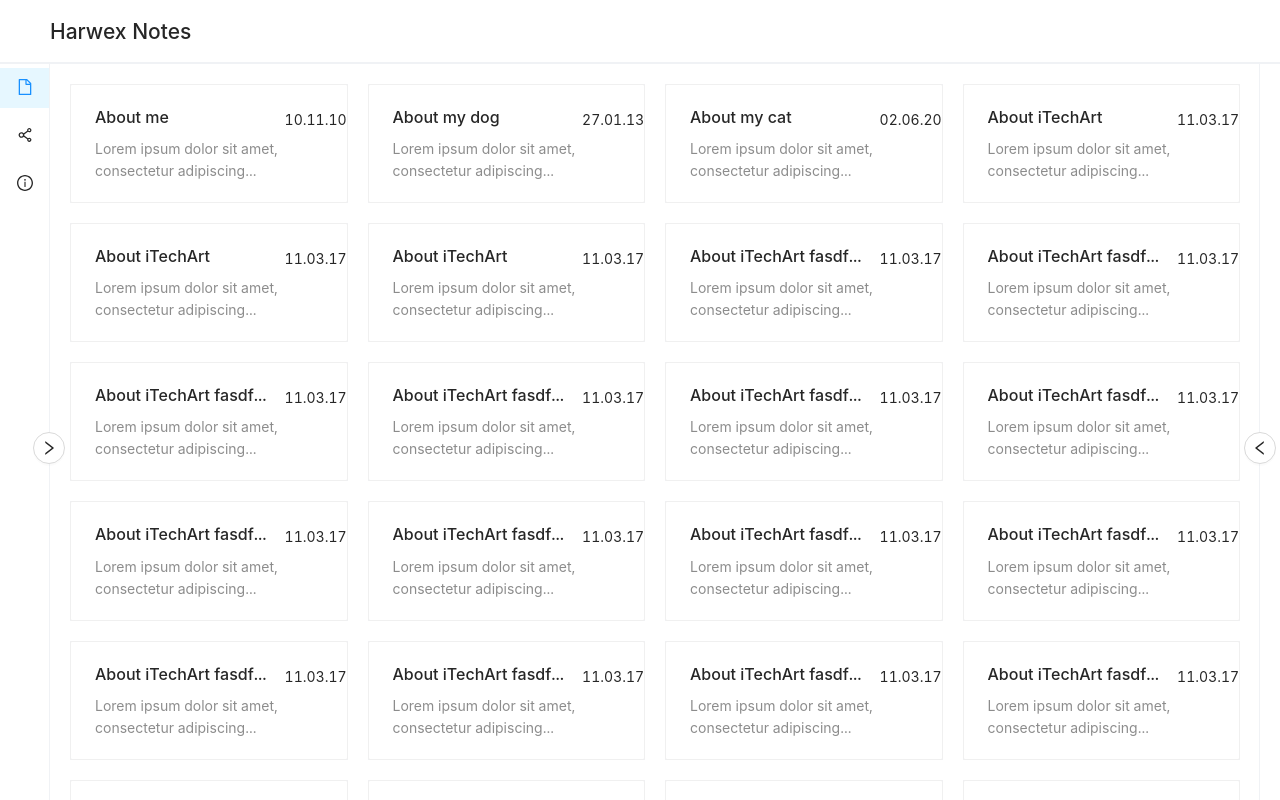
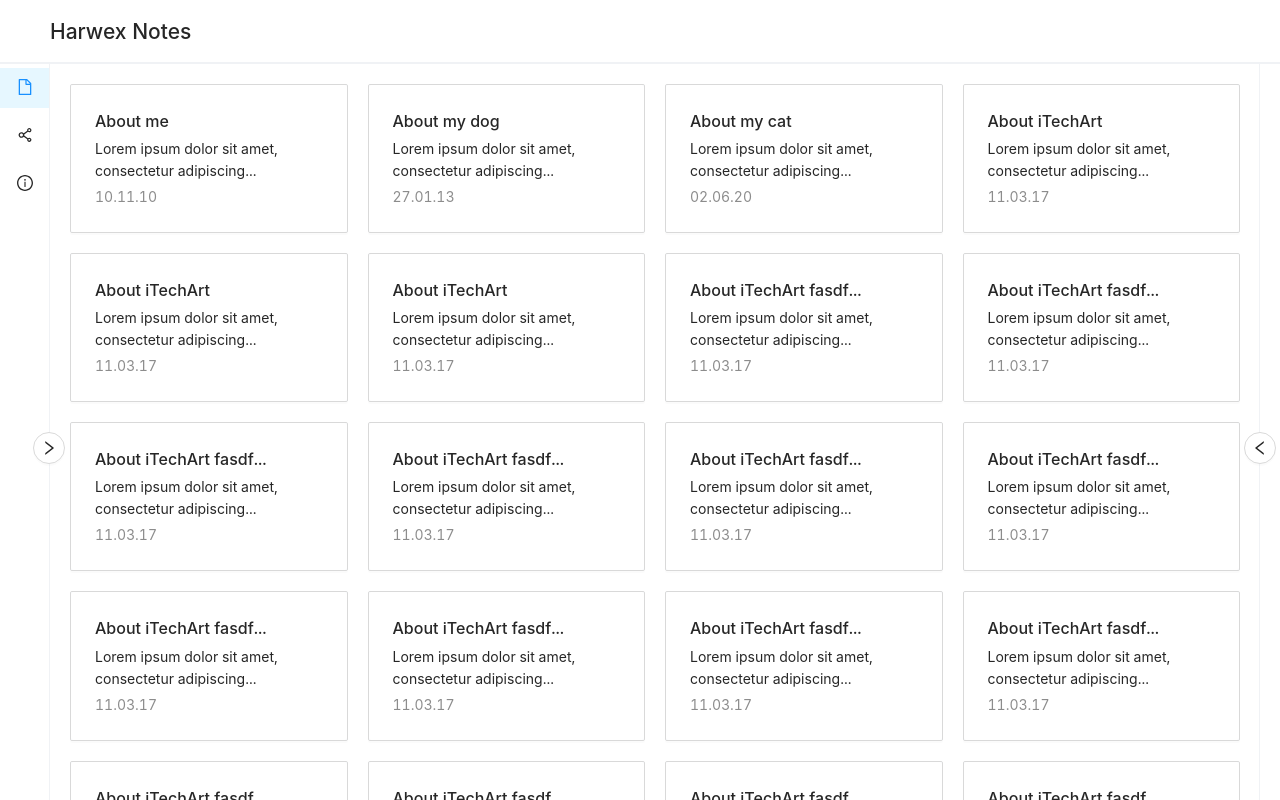
Before and after one commit to Harwex213/TechArt_Labs, a React (Create React App) app in the folder harwex-notes/: page /about in a window 1280 px wide. Shown: the top 800 px of the page. Built offline with nearby package versions, Linux system fonts and the light colour scheme.

Commit message:
feat(react-task1): note choose

```diff
--- a/harwex-notes/src/App.css
+++ b/harwex-notes/src/app/App.css
@@ -1,3 +1,7 @@
+.app {
+    background: #fff;
+}
+
 .app__header {
     position: fixed;
     z-index: 1;
--- a/harwex-notes/src/App.js
+++ b/harwex-notes/src/app/App.js
@@ -1,12 +1,12 @@
 import React, { useState } from "react";
 import { Layout } from "antd";
 
-import Navbar from "./components/Navbar/Navbar";
+import Navbar from "../components/Navbar/Navbar";
+import ExpandButton from "../components/ExpandButton/ExpandButton";
 
-import MyNotesPage from "./pages/myNotes/myNotesPage";
+import MyNotesPage from "../pages/myNotes/myNotesPage";
 
 import "./App.css";
-import ExpandButton from "./components/ExpandButton/ExpandButton";
 
 const { Header, Sider } = Layout;
 
--- a/harwex-notes/src/components/ExpandButton/ExpandButton.jsx
+++ b/harwex-notes/src/components/ExpandButton/ExpandButton.jsx
@@ -5,8 +5,6 @@ import { Button } from "antd";
 import { LeftOutlined, RightOutlined } from "@ant-design/icons";
 
 function ExpandButton(props) {
-    console.log(props.toLeft);
-    console.log(props.toRight);
     const left = props.toLeft ? "-16px" : "auto";
     const right = props.toRight ? "-16px" : "auto";
 
--- a/harwex-notes/src/components/Note/Note.jsx
+++ b/harwex-notes/src/components/Note/Note.jsx
@@ -1,29 +1,39 @@
 import React from "react";
 import PropTypes from "prop-types";
 
-import { Card, Layout, Row, Col } from "antd";
+import { Card, Layout, Row, Col, Button } from "antd";
 
 import DateFormat from "../../utils/DateFormat";
 
 function Note(props) {
     return (
-        <Layout className={props.className}>
-            <Card>
+        <Layout>
+            <Card style={props.cardStyle}>
                 <>
                     <Row>
-                        <Col sm={{ span: 20 }} xs={{ span: 19 }}>
-                            <Card.Meta
-                                title={
-                                    props.title.length < 20
-                                        ? props.title
-                                        : props.title.substring(0, 20).concat("...")
-                                }
-                                description={props.description.substring(0, 50).concat("...")}
-                            />
+                        <Col
+                            style={{
+                                marginBottom: "4px",
+                                color: "rgba(0, 0, 0, 0.85)",
+                                fontWeight: "500",
+                                fontSize: "16px",
+                            }}
+                        >
+                            {props.title.length < 20
+                                ? props.title
+                                : props.title.substring(0, 20).concat("...")}
                         </Col>
-                        <Col sm={{ span: 4 }} xs={{ span: 5 }}>
-                            {DateFormat(props.dateCreation)}
-                        </Col>
+                    </Row>
+                    <Row>
+                        <Col>{props.description.substring(0, 50).concat("...")}</Col>
+                    </Row>
+                    <Row
+                        style={{
+                            marginTop: "4px",
+                            color: "rgba(0, 0, 0, 0.45)",
+                        }}
+                    >
+                        {DateFormat(props.dateCreation)}
                     </Row>
                 </>
             </Card>
@@ -32,7 +42,7 @@ function Note(props) {
 }
 
 Note.propTypes = {
-    className: PropTypes.string,
+    cardStyle: PropTypes.object,
     title: PropTypes.string,
     description: PropTypes.string,
     dateCreation: PropTypes.instanceOf(Date),
--- a/harwex-notes/src/components/NoteInfo/NoteInfo.jsx
+++ b/harwex-notes/src/components/NoteInfo/NoteInfo.jsx
@@ -1,13 +1,36 @@
 import React from "react";
 import PropTypes from "prop-types";
 
+import { Typography } from "antd";
+
+import DateFormat from "../../utils/DateFormat";
+
 import "./NoteInfo.css";
 
+const { Title, Paragraph } = Typography;
+
 function NoteInfo(props) {
-    let info = null;
-    console.log(props.note);
-    if (!props.note) {
+    const note = props.note;
+    let info;
+    if (!note) {
         info = "Select note to display...";
+    } else {
+        info = (
+            <Typography>
+                <div
+                    style={{
+                        display: "flex",
+                        flexDirection: "row",
+                        justifyContent: "space-between",
+                    }}
+                >
+                    <Title>Note: {note.id}</Title>
+                    <Title level={5}>{DateFormat(note.dateCreation)}</Title>
+                </div>
+
+                <Paragraph>{note.description}</Paragraph>
+            </Typography>
+        );
     }
     return <div>{info}</div>;
 }
--- a/harwex-notes/src/components/NoteList/NoteList.jsx
+++ b/harwex-notes/src/components/NoteList/NoteList.jsx
@@ -1,7 +1,7 @@
 import React from "react";
 import PropTypes from "prop-types";
 
-import { Col, Row } from "antd";
+import { Button, Col, Row } from "antd";
 import notesExample from "./notes";
 import Note from "../Note/Note";
 
@@ -10,12 +10,25 @@ import "./NoteList.css";
 function NoteList(props) {
     const listJsxNotes = notesExample.map((note) => (
         <Col span={6} key={note.id} style={props.colStyle}>
-            <Note
-                className="noteList__note"
-                title={note.title}
-                description={note.description}
-                dateCreation={note.dateCreation}
-            />
+            <Button
+                onClick={() => props.onNoteChoose(note)}
+                style={{
+                    width: "100%",
+                    height: "100%",
+                    padding: "0",
+                    whiteSpace: "normal",
+                    textAlign: "start",
+                }}
+            >
+                <Note
+                    title={note.title}
+                    description={note.description}
+                    dateCreation={note.dateCreation}
+                    cardStyle={{
+                        border: "0",
+                    }}
+                />
+            </Button>
         </Col>
     ));
 
@@ -29,8 +42,10 @@ function NoteList(props) {
 }
 
 NoteList.propTypes = {
+    chosenNote: PropTypes.object,
     colStyle: PropTypes.object,
     rowStyle: PropTypes.object,
+    onNoteChoose: PropTypes.func,
 };
 
 export default NoteList;
--- a/harwex-notes/src/components/NoteList/notes.js
+++ b/harwex-notes/src/components/NoteList/notes.js
@@ -8,8 +8,7 @@ const notesExample = [
             "Lorem ipsum dolor sit amet, consectetur adipiscing elit. Aenean rhoncus ex ligula, sed molestie urna ultrices id." +
             " Vivamus vel varius augue. Nullam gravida est imperdiet lobortis laoreet. Cras quis sem eu libero fringilla malesuada" +
             " at eget dui. Ut volutpat odio eu felis lobortis, non molestie tellus gravida. Integer malesuada consectetur augue," +
-            " malesuada vestibulum nisi posuere a. Ut elit turpis, ornare et pharetra placerat, molestie sed arcu. In sapien lectus," +
-            " venenatis ut leo at, vestibulum facilisis nibh",
+            " malesuada vestibulum nisi posuere ",
         dateCreation: new Date(2010, 10, 10),
     },
     {
@@ -19,8 +18,7 @@ const notesExample = [
             "Lorem ipsum dolor sit amet, consectetur adipiscing elit. Aenean rhoncus ex ligula, sed molestie urna ultrices id." +
             " Vivamus vel varius augue. Nullam gravida est imperdiet lobortis laoreet. Cras quis sem eu libero fringilla malesuada" +
             " at eget dui. Ut volutpat odio eu felis lobortis, non molestie tellus gravida. Integer malesuada consectetur augue," +
-            " malesuada vestibulum nisi posuere a. Ut elit turpis, ornare et pharetra placerat, molestie sed arcu. In sapien lectus," +
-            " venenatis ut leo at, vestibulum facilisis nibh",
+            " malesuada vestibulum nisi posuere a. Ut elit",
         dateCreation: new Date(2012, 12, 27),
     },
     {
@@ -30,8 +28,7 @@ const notesExample = [
             "Lorem ipsum dolor sit amet, consectetur adipiscing elit. Aenean rhoncus ex ligula, sed molestie urna ultrices id." +
             " Vivamus vel varius augue. Nullam gravida est imperdiet lobortis laoreet. Cras quis sem eu libero fringilla malesuada" +
             " at eget dui. Ut volutpat odio eu felis lobortis, non molestie tellus gravida. Integer malesuada consectetur augue," +
-            " malesuada vestibulum nisi posuere a. Ut elit turpis, ornare et pharetra placerat, molestie sed arcu. In sapien lectus," +
-            " venenatis ut leo at, vestibulum facilisis nibh",
+            " malesuada vestibulum nisi p",
         dateCreation: new Date(2020, 5, 2),
     },
     {
@@ -41,8 +38,7 @@ const notesExample = [
             "Lorem ipsum dolor sit amet, consectetur adipiscing elit. Aenean rhoncus ex ligula, sed molestie urna ultrices id." +
             " Vivamus vel varius augue. Nullam gravida est imperdiet lobortis laoreet. Cras quis sem eu libero fringilla malesuada" +
             " at eget dui. Ut volutpat odio eu felis lobortis, non molestie tellus gravida. Integer malesuada consectetur augue," +
-            " malesuada vestibulum nisi posuere a. Ut elit turpis, ornare et pharetra placerat, molestie sed arcu. In sapien lectus," +
-            " venenatis ut leo at, vestibulum facilisis nibh",
+            " malesuada vestibulum nisi posuere a. Ut elit t",
         dateCreation: new Date(2017, 2, 11),
     },
     {
@@ -447,9 +443,7 @@ const notesExample = [
         description:
             "Lorem ipsum dolor sit amet, consectetur adipiscing elit. Aenean rhoncus ex ligula, sed molestie urna ultrices id." +
             " Vivamus vel varius augue. Nullam gravida est imperdiet lobortis laoreet. Cras quis sem eu libero fringilla malesuada" +
-            " at eget dui. Ut volutpat odio eu felis lobortis, non molestie tellus gravida. Integer malesuada consectetur augue," +
-            " malesuada vestibulum nisi posuere a. Ut elit turpis, ornare et pharetra placerat, molestie sed arcu. In sapien lectus," +
-            " venenatis ut leo at, vestibulum facilisis nibh",
+            " at eget dui. Ut volutpat odio eu felis lobo",
         dateCreation: new Date(2017, 2, 11),
     },
     {
@@ -459,8 +453,7 @@ const notesExample = [
             "Lorem ipsum dolor sit amet, consectetur adipiscing elit. Aenean rhoncus ex ligula, sed molestie urna ultrices id." +
             " Vivamus vel varius augue. Nullam gravida est imperdiet lobortis laoreet. Cras quis sem eu libero fringilla malesuada" +
             " at eget dui. Ut volutpat odio eu felis lobortis, non molestie tellus gravida. Integer malesuada consectetur augue," +
-            " malesuada vestibulum nisi posuere a. Ut elit turpis, ornare et pharetra placerat, molestie sed arcu. In sapien lectus," +
-            " venenatis ut leo at, vestibulum facilisis nibh",
+            " malesuada vestibulum nisi posuere",
         dateCreation: new Date(2017, 2, 11),
     },
     {
--- a/harwex-notes/src/index.js
+++ b/harwex-notes/src/index.js
@@ -4,7 +4,7 @@ import ReactDOM from "react-dom";
 import "antd/dist/antd.css";
 import "./index.css";
 
-import App from "./App";
+import App from "./app/App";
 
 ReactDOM.render(
     <>
--- a/harwex-notes/src/pages/myNotes/myNotesPage.jsx
+++ b/harwex-notes/src/pages/myNotes/myNotesPage.jsx
@@ -5,14 +5,15 @@ import { Layout } from "antd";
 
 import NoteInfo from "../../components/NoteInfo/NoteInfo";
 import NoteList from "../../components/NoteList/NoteList";
+import ExpandButton from "../../components/ExpandButton/ExpandButton";
 
 import "./myNotes.css";
-import ExpandButton from "../../components/ExpandButton/ExpandButton";
 
 const { Content, Sider } = Layout;
 
 function MyNotesPage(props) {
     const [isSiderCollapsed, setIsSiderCollapsed] = useState(true);
+    const [chosenNote, setChosenNote] = useState(null);
 
     const noteListClassName =
         "myNotes__noteList " + (isSiderCollapsed ? "myNotes__noteList_small" : "myNotes__noteList_large");
@@ -21,6 +22,7 @@ function MyNotesPage(props) {
         <Layout className={props.className.concat(" myNotes")}>
             <Content className={noteListClassName}>
                 <NoteList
+                    onNoteChoose={(note) => setChosenNote(note)}
                     rowStyle={{
                         padding: "20px",
                     }}
@@ -32,13 +34,16 @@ function MyNotesPage(props) {
                 width={350}
                 collapsed={isSiderCollapsed}
                 collapsedWidth={0}
+                style={{
+                    paddingRight: isSiderCollapsed ? "0" : "10px",
+                }}
             >
                 <ExpandButton
                     direction={isSiderCollapsed ? "left" : "right"}
                     toLeft
                     onClick={() => setIsSiderCollapsed(!isSiderCollapsed)}
                 />
-                <NoteInfo />
+                <NoteInfo note={chosenNote} />
             </Sider>
         </Layout>
     );
```
Also changed, not shown: harwex-notes/src/components/Note/Note.css (added, +10 -0 lines).
